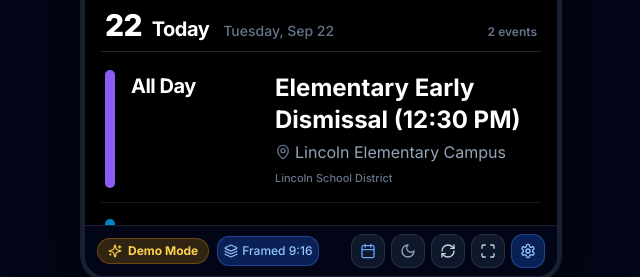
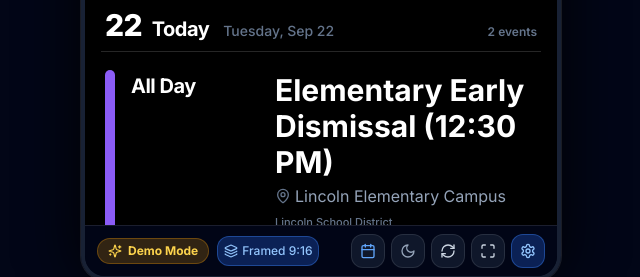
Before and after one commit to therealtomwoods/FamCal, a React (Vite) app: page / in a window 1280 px wide. Shown: the part 520-797 px from the top of the page, without its empty margins (319-959 px from the left). Built offline with nearby package versions, Linux system fonts and the light colour scheme; no server answers.

Commit message:
Enlarge event title font by 20% for distance visibility

```diff
--- a/src/components/EventCard.tsx
+++ b/src/components/EventCard.tsx
@@ -34,7 +34,7 @@ export const EventCard: React.FC<EventCardProps> = ({ event, militaryTime = fals
     <div className="flex items-start gap-3.5 sm:gap-4 py-3 sm:py-3.5 px-1 border-b border-white/10 hover:bg-white/[0.03] transition-colors group">
       {/* 1. Left Vertical Colored Bar */}
       <div
-        className="w-2 sm:w-2.5 self-stretch min-h-[32px] rounded-full flex-shrink-0"
+        className="w-2 sm:w-2.5 self-stretch min-h-[36px] rounded-full flex-shrink-0"
         style={{ backgroundColor: event.color || '#3b82f6' }}
       />
 
@@ -60,7 +60,7 @@ export const EventCard: React.FC<EventCardProps> = ({ event, militaryTime = fals
 
       {/* 3. Event Content Column: Extra Large White Title & Subtitle/Location */}
       <div className="flex-1 min-w-0 pt-0.5">
-        <h4 className="text-xl sm:text-2xl font-bold text-white tracking-normal leading-snug break-words">
+        <h4 className="text-2xl sm:text-3xl font-bold text-white tracking-normal leading-snug break-words">
           {event.title}
         </h4>
 
```
